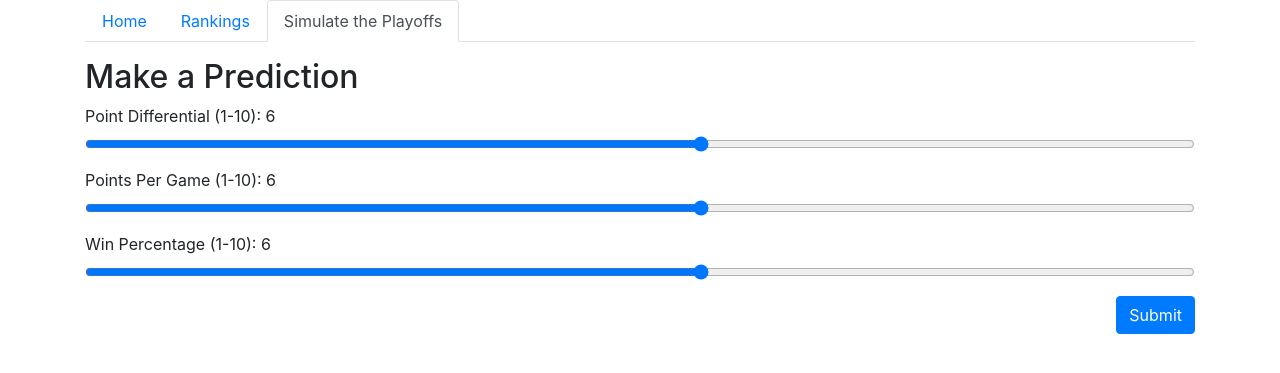
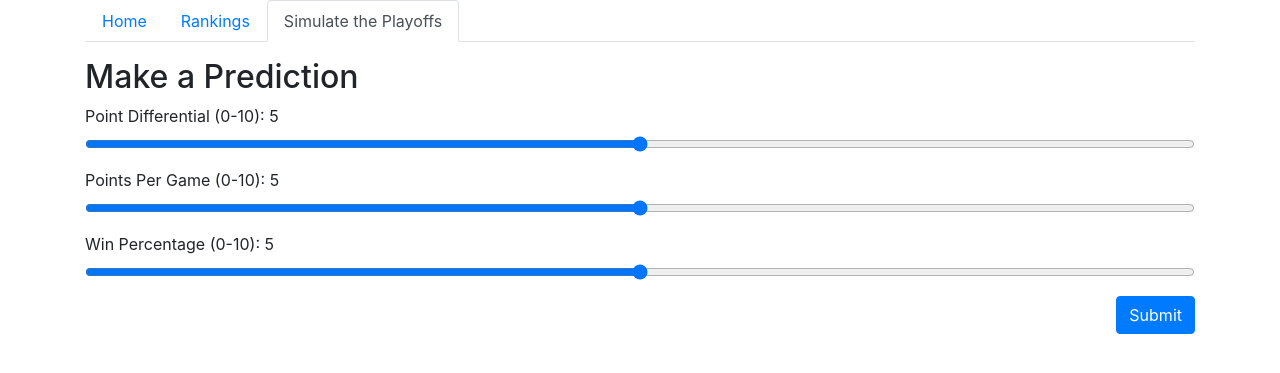
Before and after one commit to jangelcode/NBASeasonTrackerDup, a Flask app: page /Simulate-the-Playoffs in a window 1280 px wide. Shown: the top 373 px of the page. Run offline with Flask 3, Linux system fonts and the light colour scheme; some libraries are stand-ins or nearby versions.

Commit message:
adjust prediction.html scale and trim team_data.py

```diff
--- a/src/templates/prediction.html
+++ b/src/templates/prediction.html
@@ -25,16 +25,16 @@
     <h2>Make a Prediction</h2>
     <form action="/submit-prediction" method="post">
         <div class="form-group">
-            <label for="point-differential">Point Differential (1-10): <span id="point-differential-value"></span></label>
-            <input type="range" class="form-control-range" id="point-differential" name="point_differential" min="1" max="10">
+            <label for="point-differential">Point Differential (0-10): <span id="point-differential-value"></span></label>
+            <input type="range" class="form-control-range" id="point-differential" name="point_differential" min="0" max="10">
         </div>
         <div class="form-group">
-            <label for="points-per-game">Points Per Game (1-10): <span id="points-per-game-value"></span></label>
-            <input type="range" class="form-control-range" id="points-per-game" name="points_per_game" min="1" max="10">
+            <label for="points-per-game">Points Per Game (0-10): <span id="points-per-game-value"></span></label>
+            <input type="range" class="form-control-range" id="points-per-game" name="points_per_game" min="0" max="10">
         </div>
         <div class="form-group">
-            <label for="win-percentage">Win Percentage (1-10): <span id="win-percentage-value"></span></label>
-            <input type="range" class="form-control-range" id="win-percentage" name="points_allowed_per_game" min="1" max="10">
+            <label for="win-percentage">Win Percentage (0-10): <span id="win-percentage-value"></span></label>
+            <input type="range" class="form-control-range" id="win-percentage" name="points_allowed_per_game" min="0" max="10">
         </div>
         <div class="form-group d-flex justify-content-end">
             <button type="submit" class="btn btn-primary">Submit</button>
```
Also changed, not shown: src/data_scripts/team_data.py (+2 -11 lines).
